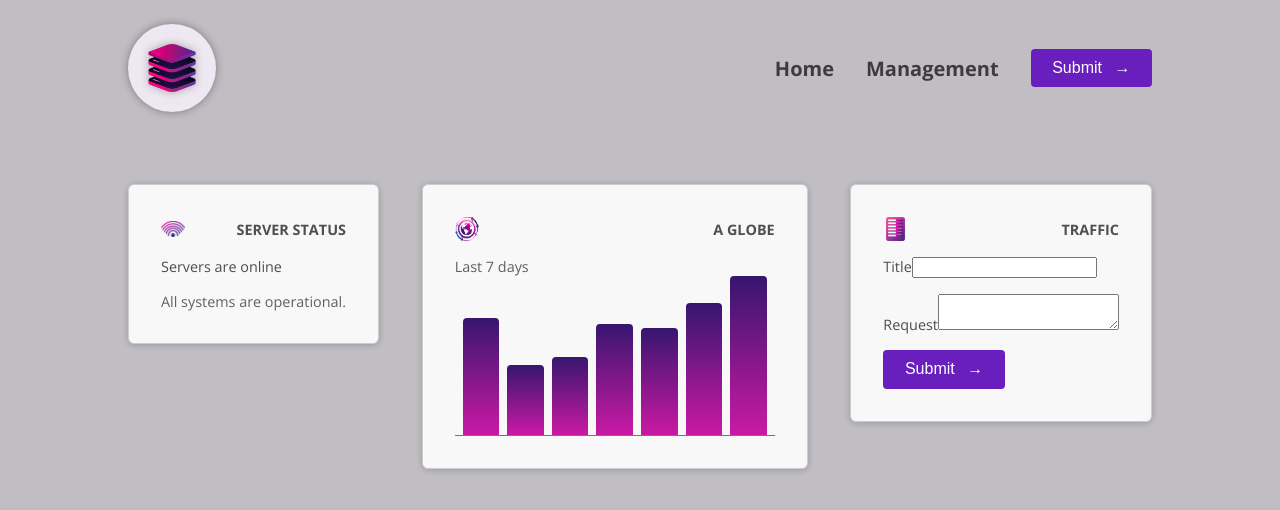
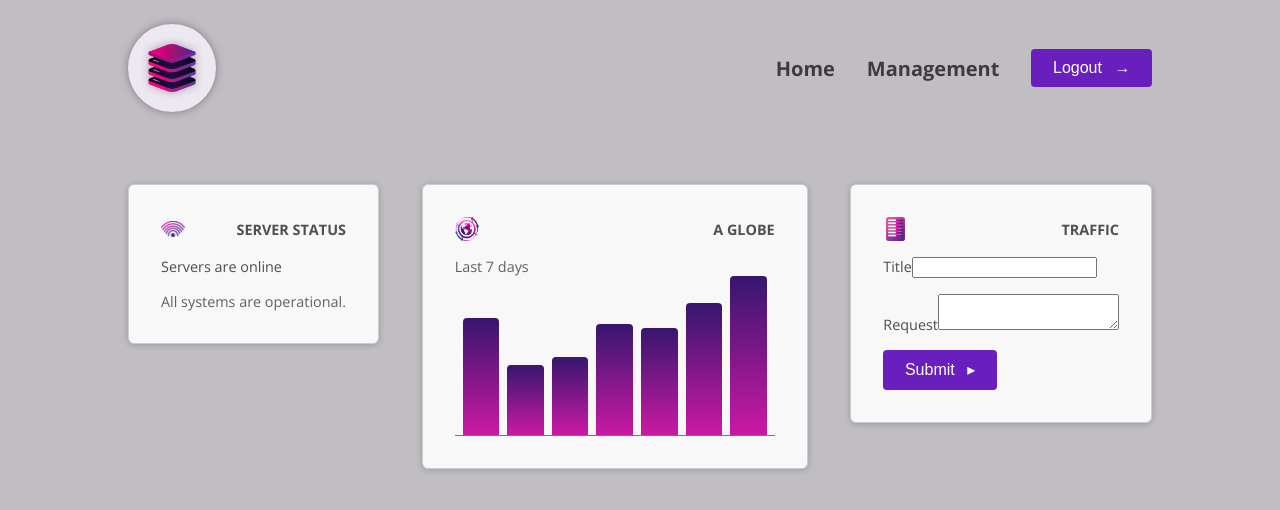
Before and after one commit to pritom169/first-angular-app, an Angular app in the folder 3-cmp-deep-dive/: page / in a window 1280 px wide. Shown: the top 510 px of the page. Built offline with nearby package versions, Linux system fonts and the light colour scheme.

Commit message:
[ADDITION] Supporting Content Projection with Multiple slots

```diff
--- a/3-cmp-deep-dive/src/app/dashboard/tickets/new-ticket/new-ticket.component.html
+++ b/3-cmp-deep-dive/src/app/dashboard/tickets/new-ticket/new-ticket.component.html
@@ -10,6 +10,9 @@
   </p>
 
   <p>
-    <button appButton></button>
+    <button appButton>
+      Submit
+      <span class="icon">▸</span>
+    </button>
   </p>
 </form>
--- a/3-cmp-deep-dive/src/app/header/header.component.html
+++ b/3-cmp-deep-dive/src/app/header/header.component.html
@@ -12,7 +12,10 @@
         <a href="/">Management</a>
       </li>
       <li>
-        <button appButton></button>
+        <button>
+          Logout
+          <span class="icon">→</span>
+        </button>
       </li>
     </ul>
   </nav>
--- a/3-cmp-deep-dive/src/app/shared/button/button.component.html
+++ b/3-cmp-deep-dive/src/app/shared/button/button.component.html
@@ -1,2 +1,9 @@
-<span> Submit </span>
-<span class="icon"> → </span>
+<span> <ng-content /> </span>
+<ng-content select=".icon" />
+
+<!-- The content projection in the button component is using Angular's <ng-content> feature to create a flexible, reusable button template.
+
+This creates two "slots" where content can be projected:
+
+1. The first <ng-content /> (without a selector) captures ALL content by default
+2. The second <ng-content select=".icon" /> specifically captures only elements with the CSS class "icon" -->
--- a/3-cmp-deep-dive/src/app/shared/button/button.component.ts
+++ b/3-cmp-deep-dive/src/app/shared/button/button.component.ts
@@ -9,5 +9,4 @@ import { Component } from '@angular/core';
 })
 
 export class ButtonComponent {
-
 }
```
